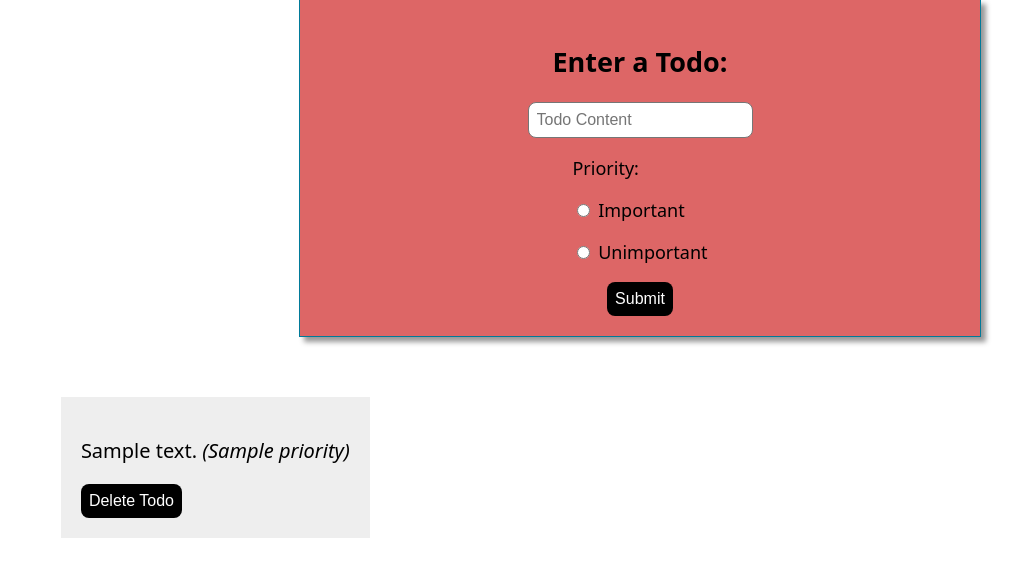
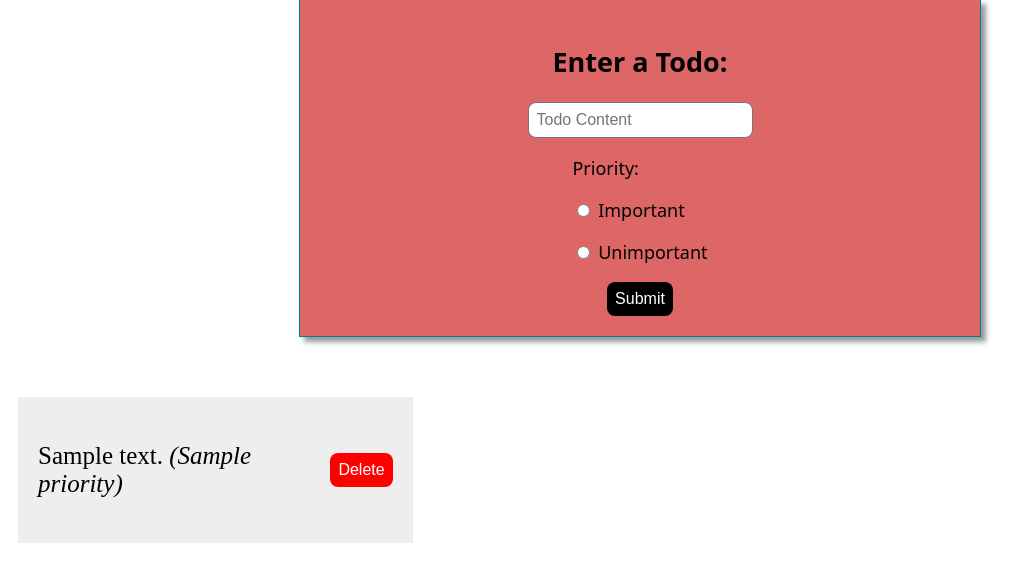
Before and after one commit to lougoncharenko/Flask_app_mongo_database, a Flask app: page / in a window 1280 px wide. Shown: the part 109-691 px from the top of the page, without its empty margins (0-1034 px from the left). Run offline with Flask 2, Linux system fonts and the light colour scheme; a database or web service that is not in the repository returns one stand-in record (values such as "Sample title").

Commit message:
saving progress

```diff
--- a/app.py
+++ b/app.py
@@ -10,6 +10,7 @@ client = MongoClient('localhost', 27017)
 db = client.flask_db
 todos = db.todos
 
+
 @app.route('/', methods=('GET', 'POST'))
 def index():
     if request.method=='POST':
@@ -17,7 +18,6 @@ def index():
         priority = request.form['priority']
         todos.insert_one({'content': content, 'priority': priority})
         return redirect(url_for('index'))
-
     all_todos = todos.find()
     return render_template('index.html', todos=all_todos)
 
--- a/static/styles.css
+++ b/static/styles.css
@@ -32,17 +32,34 @@ justify-items: center;
 }
 
 .todo {
+    display:flex;
+    justify-content: space-around;
+    align-items: center;
     width:fit-content;
 	padding: 20px;
 	margin: 10px;
 	background-color: #eee;
-    font-size: 20px;
+    font-size: 25px;
+    font-family: 'Times New Roman', Times, serif ;
+}
 
+.Important {
+    color: red
 }
 
 button, input[type=submit] {
 	padding: 0.5rem;
 	background-color: #000;
+	border-radius: 0.5rem;
+	border: none;
+	color: #fff;
+	font-size: 1rem;
+}
+
+#delete-button {
+    margin-left:10px;
+    padding: 0.5rem;
+	background-color: red;
 	border-radius: 0.5rem;
 	border: none;
 	color: #fff;
--- a/templates/index.html
+++ b/templates/index.html
@@ -24,19 +24,24 @@
 			<button type="submit">Submit</button>
 		</form>
 	</div>
+
   <section class="todo-container">
   {% for todo in todos %}
     <div class="todo">
       <p class="{{ todo.priority }}">{{ todo.content }} <em>({{ todo.priority }})</em></p>
       <!-- New: delete button  -->
       <form method="POST" action="{{ '/' ~ todo._id ~ '/delete/'  }}">
-            <input
-              type="submit"
-              value="Delete Todo"
-              onclick="return confirm('Are you sure you want to delete this entry?')">
+        <button
+        id ="delete-button"
+        onclick= "return confirm('Are you sure you want to delete this entry?')" >
+          Delete
+        </button>
       </form>
   </div>
   {% endfor %}
   </section>
+
+
+</section>
 </body>
 </html>
```
Lines whose indentation alone changed are shown as unchanged.
